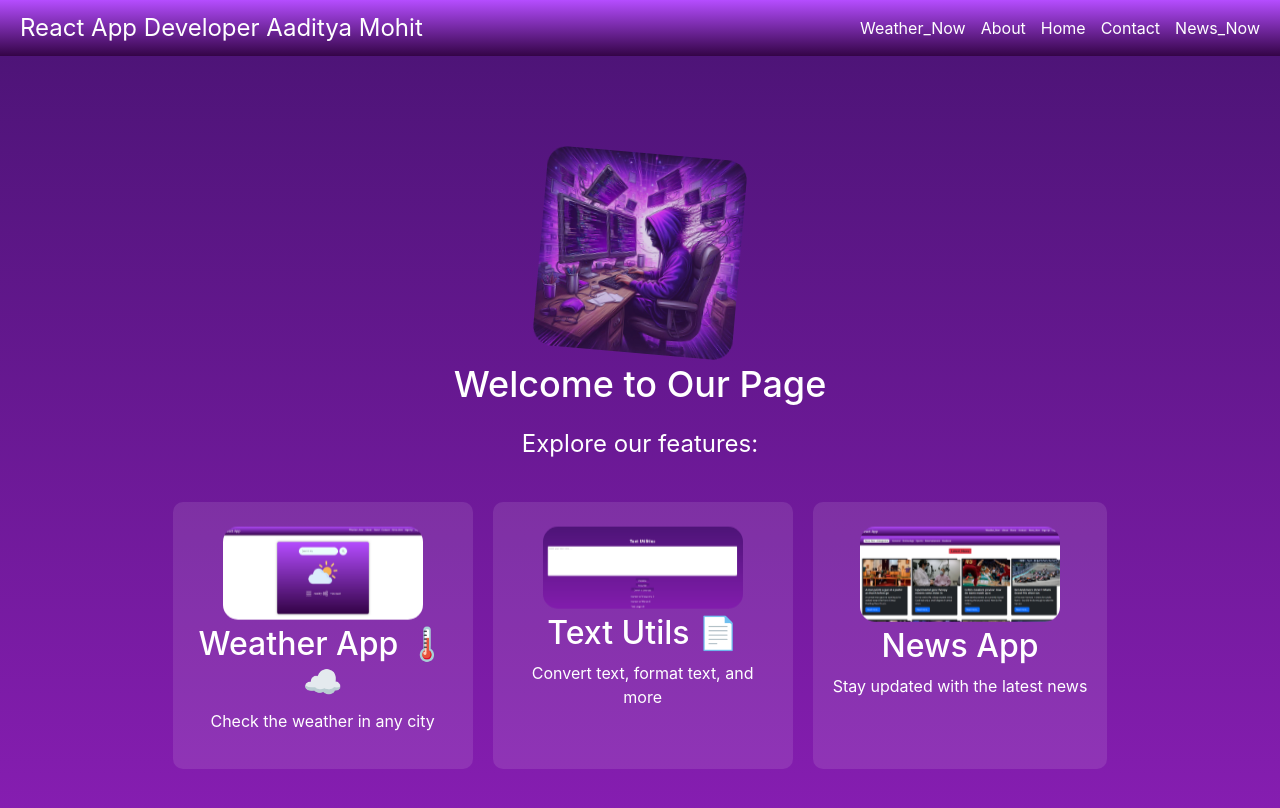
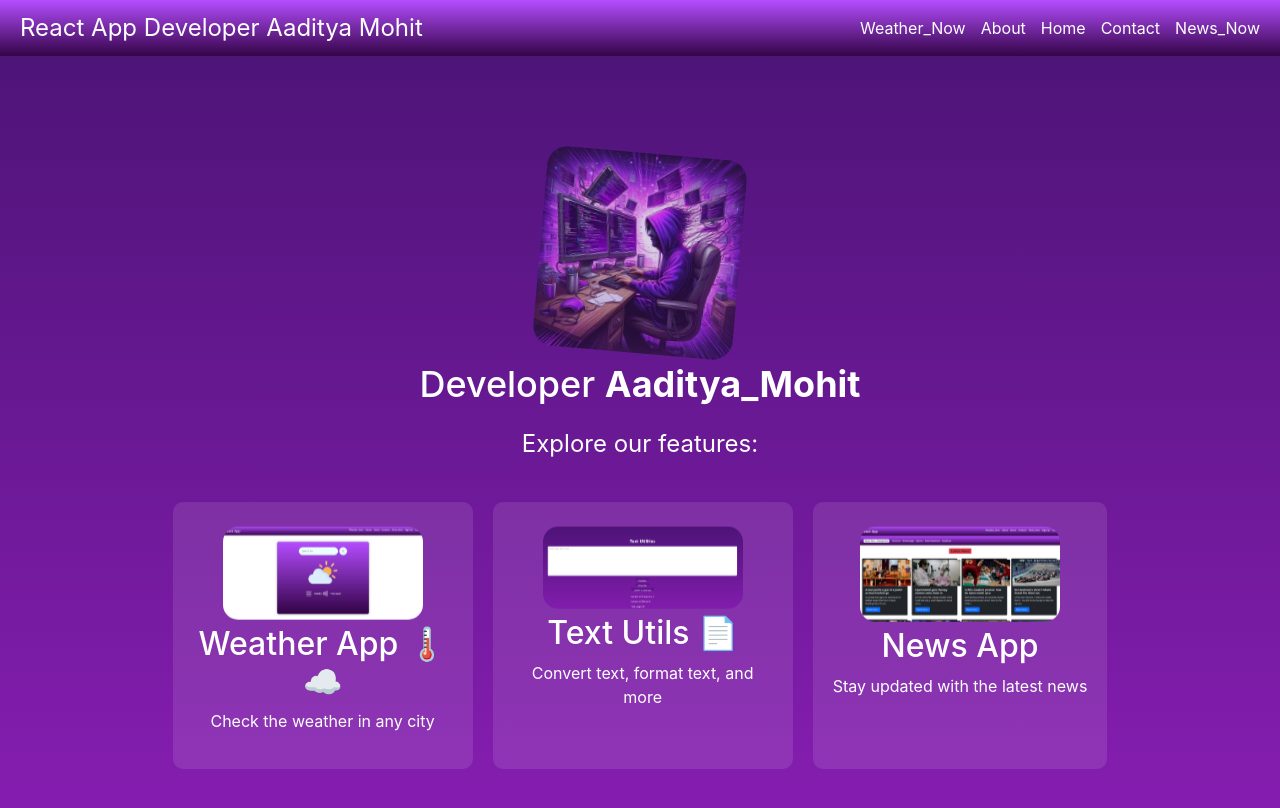
Before and after one commit to AadityaMohit/React_WEATHER_NEWS_API, a React (Create React App) app: page / in a window 1280 px wide. Shown: the top 808 px of the page. Built offline with nearby package versions, Linux system fonts and the light colour scheme; a web font is replaced by a local one.

Commit message:
Add About.css file

```diff
--- a/src/components/Home.jsx
+++ b/src/components/Home.jsx
@@ -10,7 +10,7 @@ function Home() {
   return (
     <div style={styles.container} className="fade-in">
       <img src={logo} alt="Logo" style={{ ...styles.logo, ...styles.motion }} />
-      <h1 style={styles.heading}>Welcome to Our Page</h1>
+      <h1 style={styles.heading}>Developer <b>Aaditya_Mohit</b></h1>
       <p style={styles.description}>
         Explore our features:
       </p>
```
